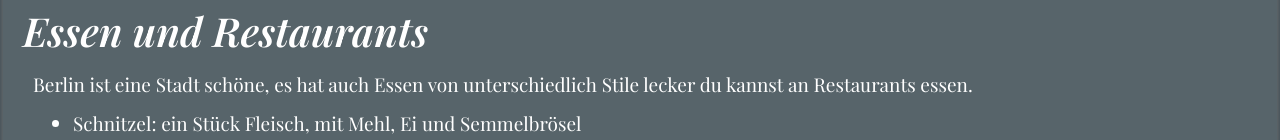
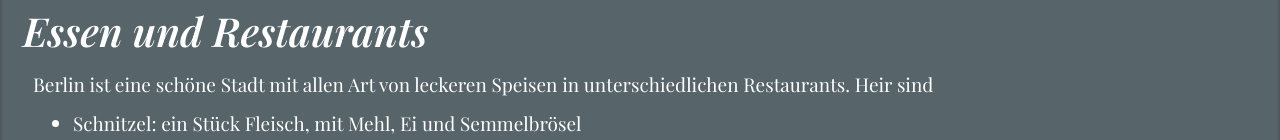
Before and after one commit to timthedev07/Dream-of-Berlin, a React (Create React App) app: page /travel-guide in a window 1280 px wide. Shown: the part 656-796 px from the top of the page. Built offline with nearby package versions, Linux system fonts and the light colour scheme; no server answers; a web font is replaced by a local one.

Commit message:
changed food sentence

```diff
--- a/src/pages/Travel.js
+++ b/src/pages/Travel.js
@@ -6,29 +6,6 @@ import {
   SCROLL_ANIMATION_DURATION,
   AnimatedList,
 } from "./Home";
-
-// const restaurants = [
-//   [
-//     { lat: 52.52555223870703, lng: 13.407951269950583 },
-//     "Shiori - Japanese Restaurant",
-//   ],
-//   [
-//     { lat: 52.48765872521328, lng: 13.390821460756163 },
-//     "Peter Schlemihl - German Cuisine",
-//   ],
-//   [
-//     { lat: 52.53650356848609, lng: 13.379540398911166 },
-//     "Hackethal's - German Cuisine",
-//   ],
-//   [
-//     { lat: 52.54053326762361, lng: 13.412582341406043 },
-//     "Rüyam Gemüse Kebab 2 - Kebab",
-//   ],
-//   [
-//     { lat: 52.49818993717965, lng: 13.430829275480743 },
-//     "Best Friends Kreuzberg - Japanese & Fusion Cuisine",
-//   ],
-// ];
 
 const BMap = ({ points }) => {
   return (
@@ -69,9 +46,10 @@ export default function Travel() {
           <div className="content-section food-content">
             <h1 className="info-heading">Essen und Restaurants</h1>
             <AnimatedParagraph fullWidth={true} position="left">
-              Berlin ist eine Stadt schöne, es hat auch Essen von
-              unterschiedlich Stile lecker du kannst an Restaurants essen.
+              Berlin ist eine schöne Stadt mit allen Art von leckeren Speisen in
+              unterschiedlichen Restaurants. Heir sind
             </AnimatedParagraph>
+
             <AnimatedList>
               <li>
                 Schnitzel: ein Stück Fleisch, mit Mehl, Ei und Semmelbrösel
```
